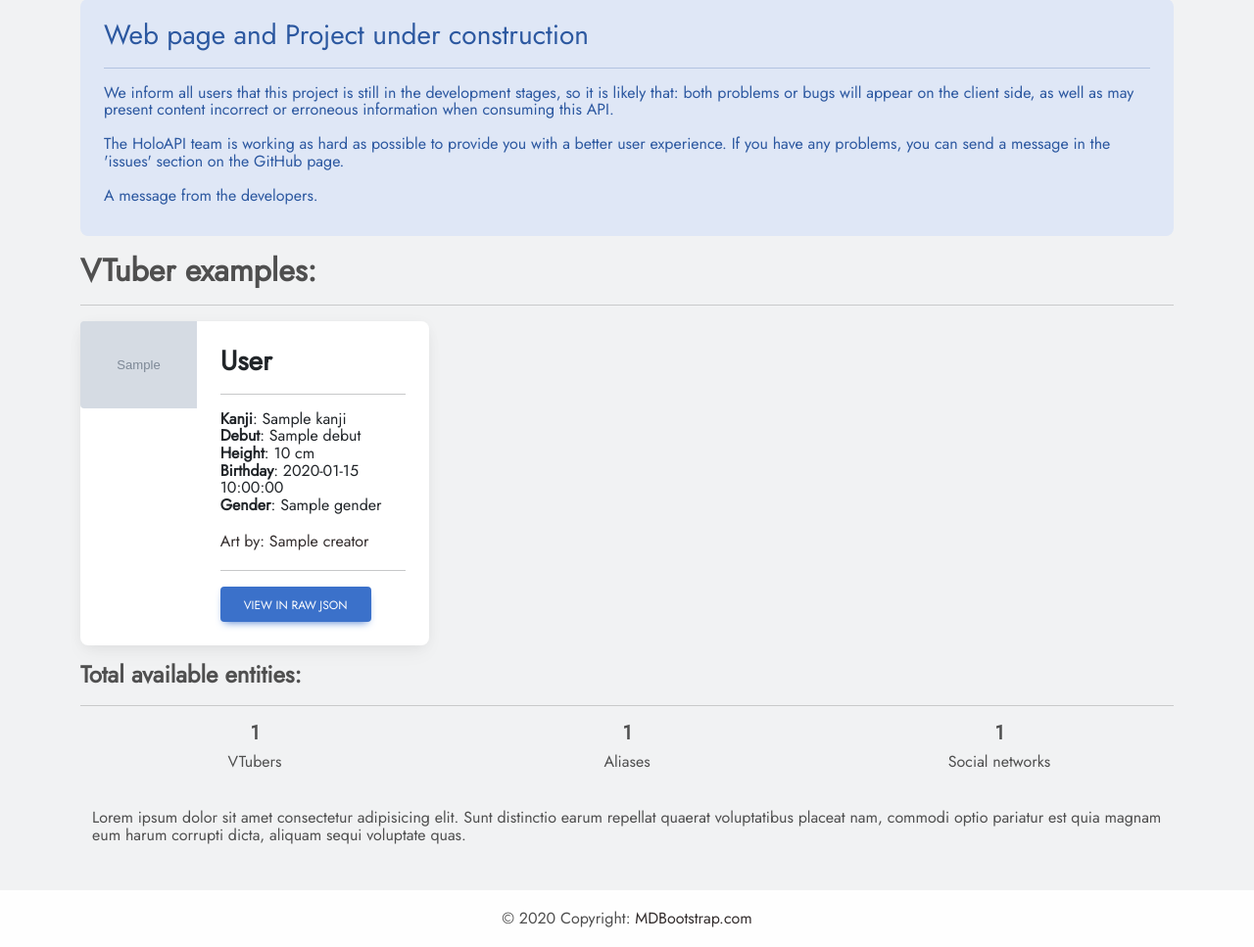
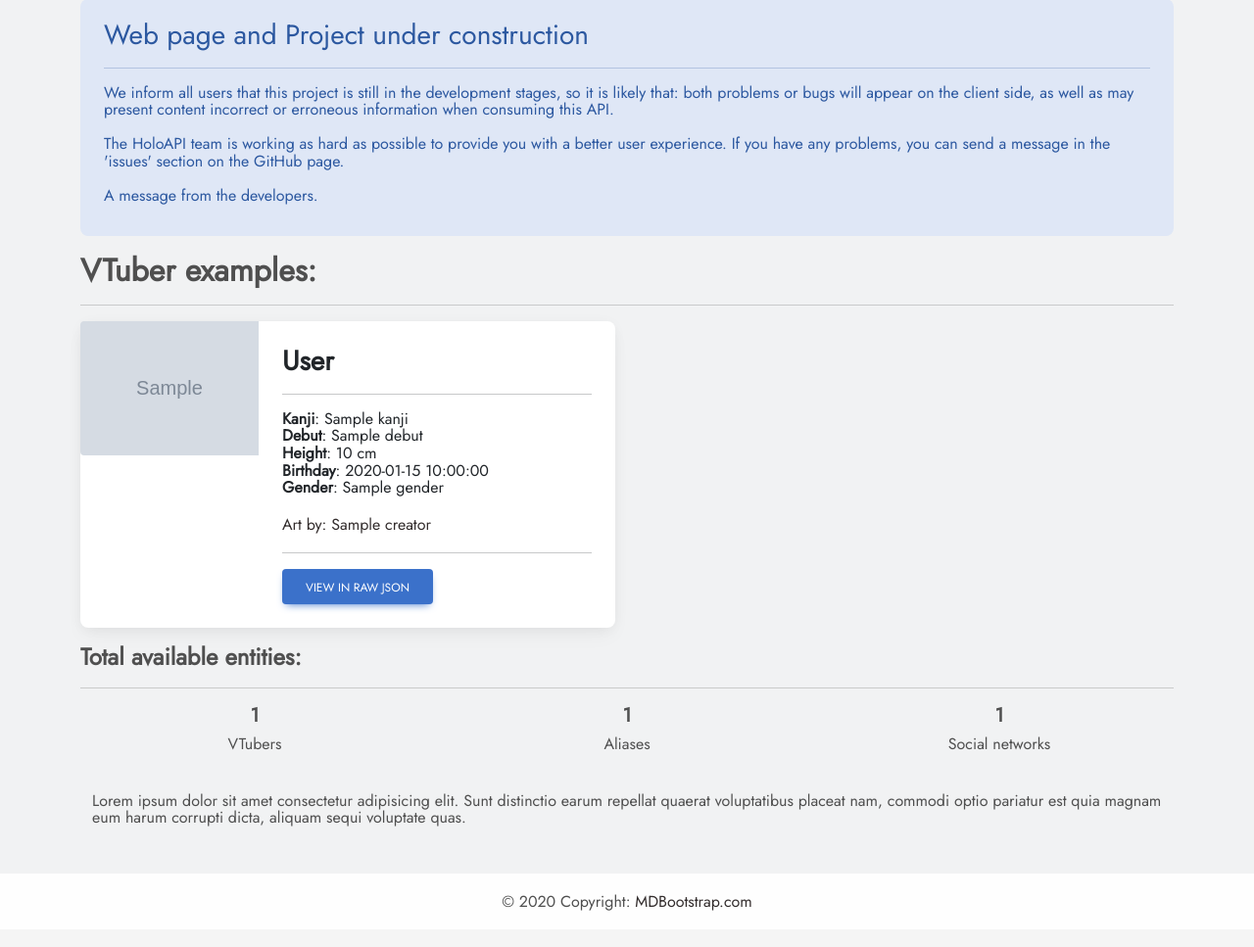
Before and after one commit to JoelLuna02/HoloAPI2, a Python web app: template templates/index.html in a window 1280 px wide. Shown: the part 283-1250 px from the top of the page at 98% size. After the commit the page ends 1213 px from the top, so only its background shows below. Run offline with Jinja, Linux system fonts and the light colour scheme; the template is opened without the code that fills it: most values are stand-ins (such as "Sample title", 1, 10 or a date in 2020); grey boxes marked "Sample" are stand-in pictures; some libraries are stand-ins or nearby versions.

Commit message:
Main page Modified

```diff
--- a/templates/index.html
+++ b/templates/index.html
@@ -27,7 +27,7 @@
         <h2 class="fw-bold">VTuber examples:</h2><hr/>
         <div class="row">
             {% for vt in vtuber %}
-            <div class="col-sm-4">
+            <div class="col-sm-6">
                 <div class="card mb-3">
                     <div class="row g-0">
                         <div class="col-md-4">
```
